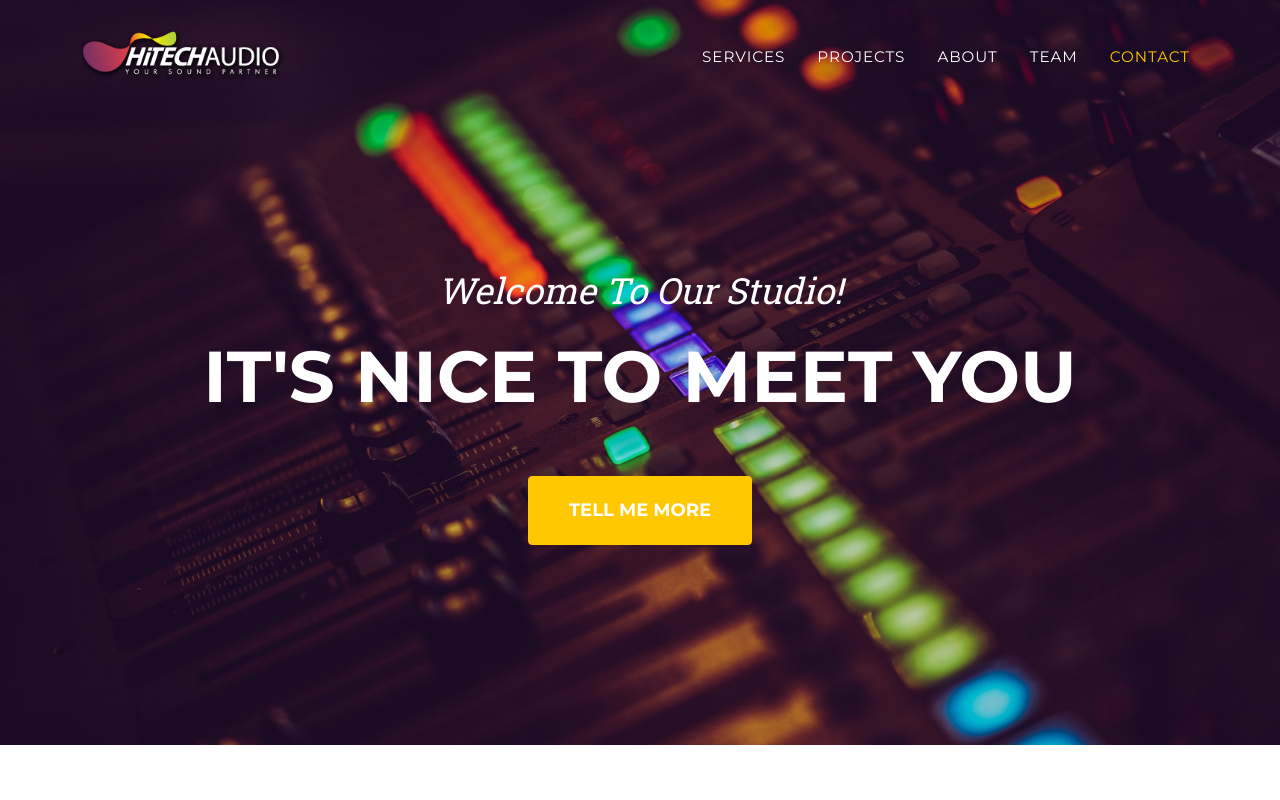
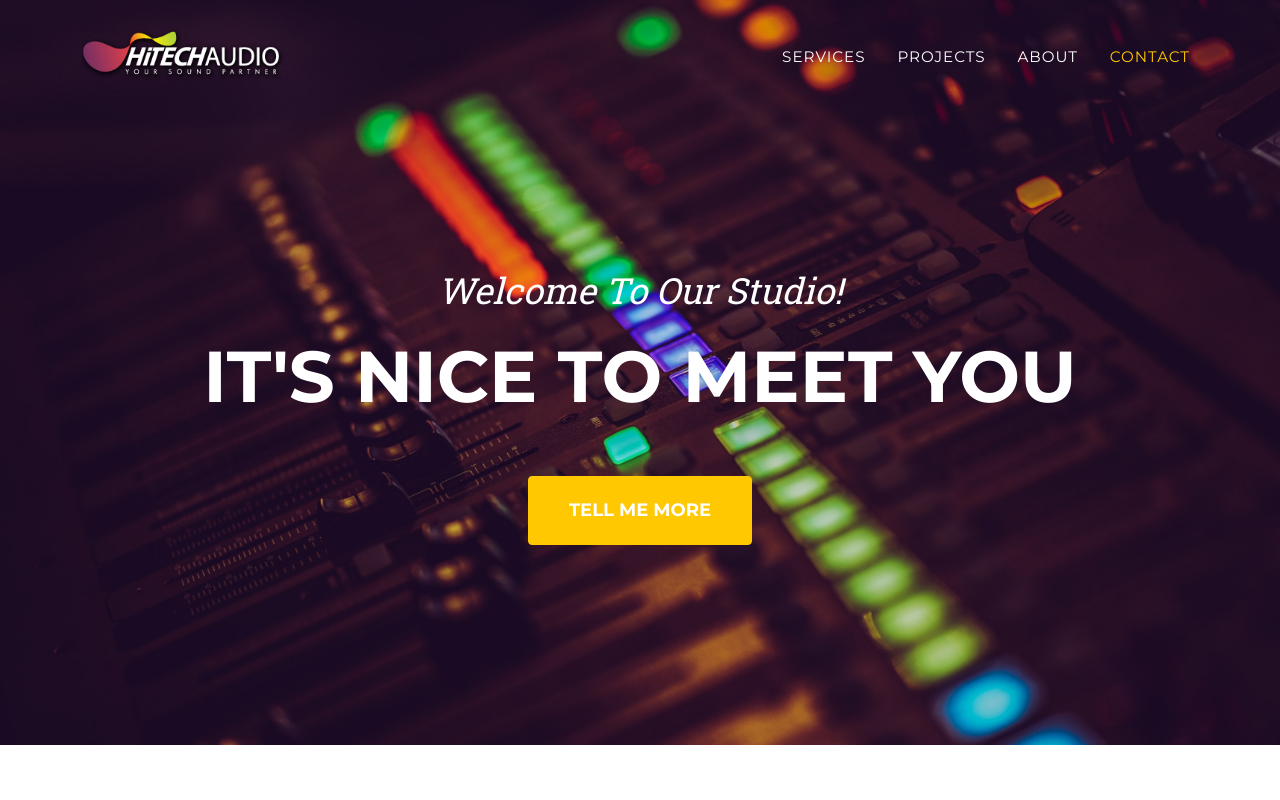
Before and after one commit to anupamacraftz/hitechaudio, a plain HTML site: page index.html in a window 1280 px wide. Shown: the top 800 px of the page. Drawn offline with nearby package versions, Linux system fonts and the light colour scheme.

Commit message:
Update index.html

```diff
--- a/index.html
+++ b/index.html
@@ -60,7 +60,6 @@
             <li class="nav-item">
               <a class="nav-link" href="#about">About</a>
             </li>
-            <li class="nav-item"><a class="nav-link" href="#team">Team</a></li>
             <li class="nav-item">
               <a class="nav-link" href="#contact">Contact</a>
             </li>
```
